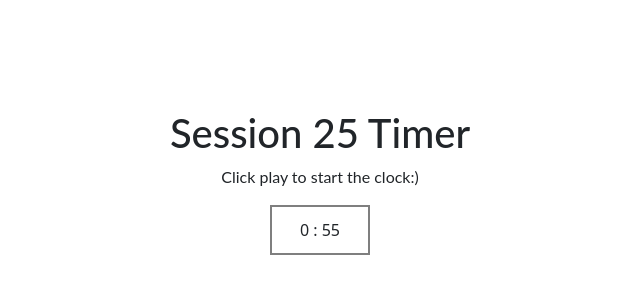
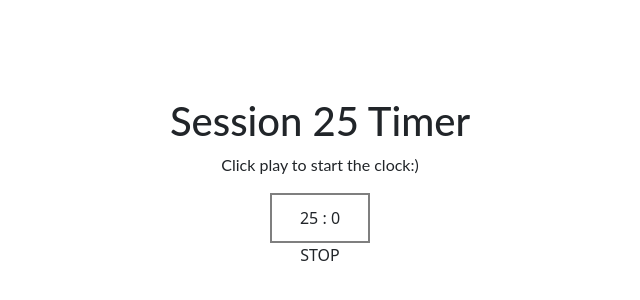
Before and after one commit to Ayovert/Session-25-Timer, a React (Create React App) app: page / in a window 1280 px wide. Shown: the part 218-518 px from the top of the page, without its empty margins (320-960 px from the left). Built offline with nearby package versions, Linux system fonts and the light colour scheme.

Commit message:
fixed Timer

```diff
--- a/src/App.tsx
+++ b/src/App.tsx
@@ -3,53 +3,86 @@ import { useEffect } from 'react';
 import { useState } from 'react';
 import './style.scss';
 
-const downTime = +new Date().getTime() + 1 * 60 * 1000;
+const downTimeX = (25*60*1000);
 export default function App() {
-  // const [currentTime, setCurrentTime] = useState();
+  const [timerId, setTimerId] = useState(0);
+  const [downTime, setDownTime] = useState(downTimeX);
+
 
   const [timeLeft, setTimeLeft] = useState({
-    minutes: Math.floor((1000 % (1000 * 60 * 60)) / (1000 * 60)),
-    seconds: Math.floor((1000 % (1000 * 60)) / 1000),
+    minutes: 25,
+    seconds: 0
   });
 
   const calculateTimeLeft = () => {
-    const currentTime = +new Date().getTime();
-    const diff = downTime - currentTime;
+    const now = 1000;
+    const diff = downTime - 1000;
 
-    //60 - +(new Date().getSeconds() ===0 ? 60 :new Date().getSeconds())
+    //console.log((diff % (1000 * 60 * 60)) / (1000 * 60))
+
+   /*let minutes = Math.floor((diff % (1000 * 60 * 60)) / (1000 * 60));
+   let seconds = Math.floor((diff%(1000*60)) / 1000);*/
+
+   let minutes = Math.floor((diff / 1000 / 60) % 60);
+   let seconds = Math.floor((diff / 1000) % 60);
+
+   let downTimeY = ((minutes + (seconds/60)) * 60 * 1000);
+
+
     setTimeLeft({
-      minutes: Math.floor((diff % (1000 * 60 * 60)) / (1000 * 60)),
-      seconds: Math.floor((diff % (1000 * 60)) / 1000),
+      minutes: minutes,
+      seconds: seconds
     });
+
+    setDownTime(downTimeY);
   };
 
-  const startTimer = () => {
-    setTimeout(() => {
+  function startTime(){
+    setTimerId(setTimeout(() => {
       calculateTimeLeft();
-    }, 1000);
-  };
+    }, 1000));
+  }
 
+
+  function stopTimer(){
+
+    clearTimeout(timerId);
+    setTimerId(0);
+    calculateTimeLeft();
+
+  }
   useEffect(() => {
     let timer: any;
-    if (timeLeft.seconds > 0 || timeLeft.minutes > 0) {
-      timer = setTimeout(() => {
+    if (timerId > 0) {
+      setTimerId(setTimeout(() => {
         calculateTimeLeft();
-      }, 1000);
+      }, 1000));
     }
 
+   // console.log(timer);
+
+
     return () => {
-      clearTimeout(timer);
+      clearTimeout(timerId);
     };
   }, [timeLeft]);
 
   // console.log(timeLeft);
+//console.log(((23*60*1000) % (1000 * 60 * 60)) / (1000 * 60))
+
+//console.log(downTime);
   return (
     <div className="container">
       <h1>Session 25 Timer</h1>
       <p>Click play to start the clock:)</p>
 
-      <div id="time-left" onClick={() => calculateTimeLeft()}>
+      <div id="time-left" onClick={() => startTime()}>
         {timeLeft.minutes} : {timeLeft.seconds}
+      </div>
+
+
+      <div id="stop" onClick={() => stopTimer()}>
+        STOP
       </div>
     </div>
   );
```
